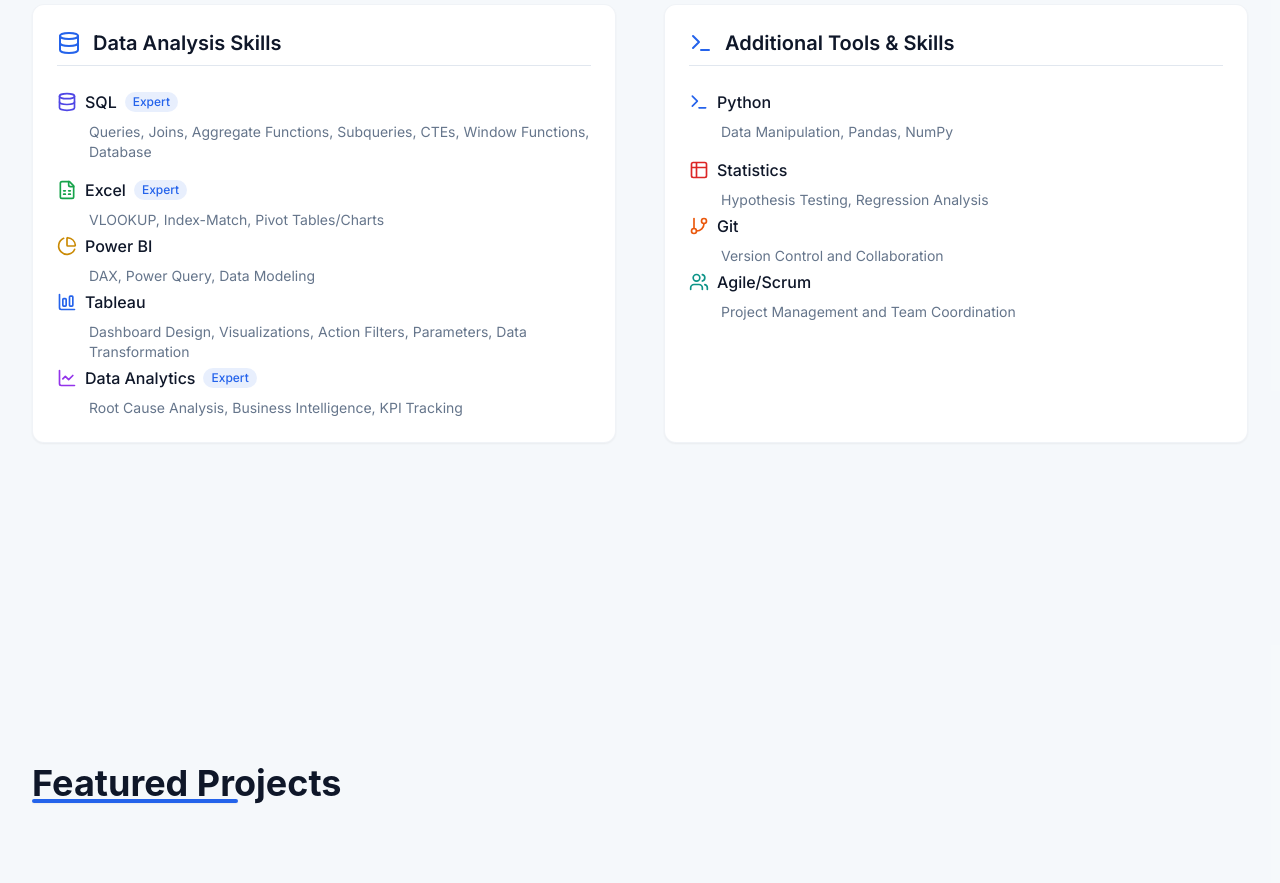
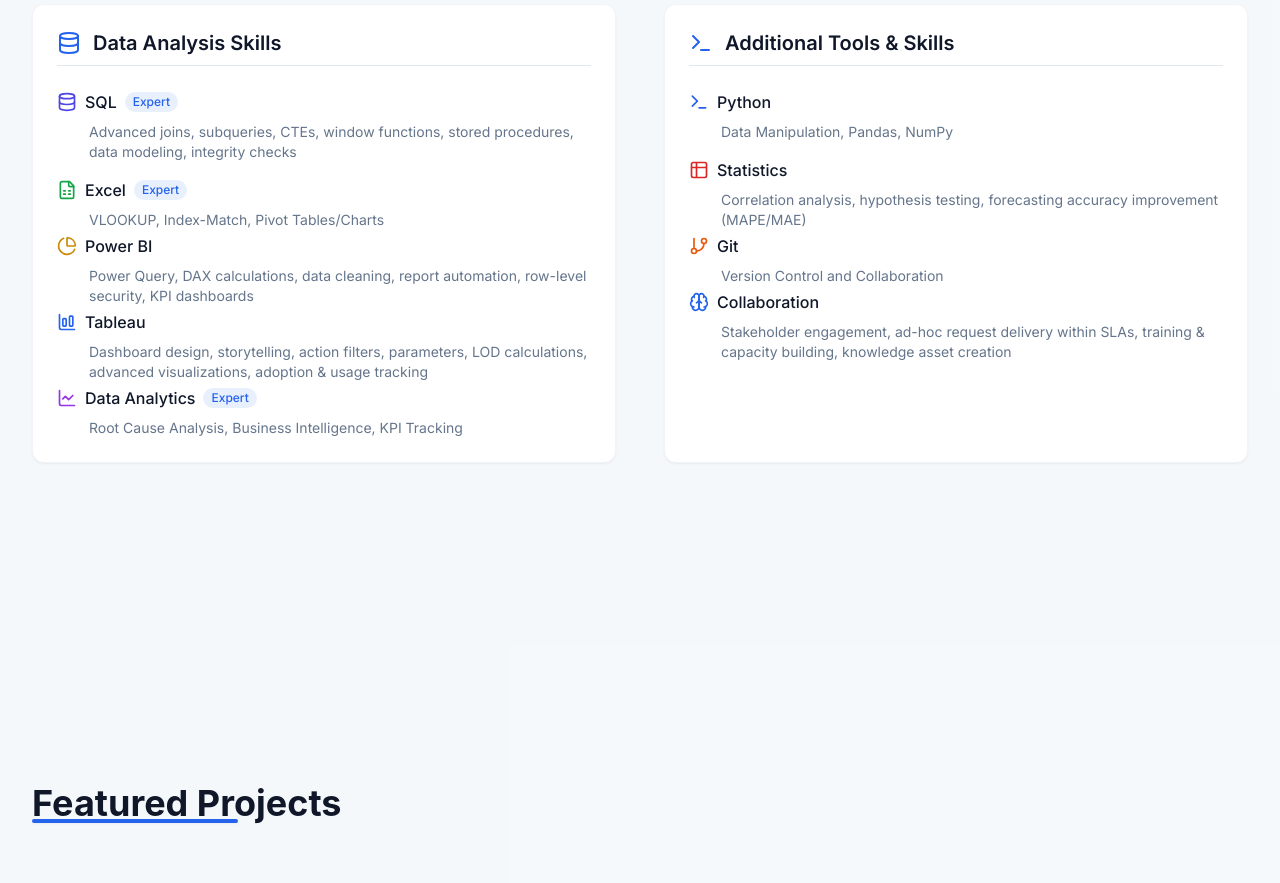
Before and after one commit to AmithGowda04/amithgowdaportfolio, a React (Vite) app: page / in a window 1280 px wide. Shown: the part 3420-4303 px from the top of the page. Built offline with nearby package versions, Linux system fonts and the light colour scheme.

Commit message:
Update Skills.tsx

```diff
--- a/src/components/Skills.tsx
+++ b/src/components/Skills.tsx
@@ -24,7 +24,7 @@ const skillCategories: SkillCategory[] = [
       {
         name: "SQL",
         level: 100,
-        description: "Queries, Joins, Aggregate Functions, Subqueries, CTEs, Window Functions, Database"
+        description: "Advanced joins, subqueries, CTEs, window functions, stored procedures, data modeling, integrity checks"
       },
       {
         name: "Excel",
@@ -34,12 +34,12 @@ const skillCategories: SkillCategory[] = [
       {
         name: "Power BI",
         level: 80,
-        description: "DAX, Power Query, Data Modeling"
+        description: "Power Query, DAX calculations, data cleaning, report automation, row-level security, KPI dashboards"
       },
       {
         name: "Tableau",
         level: 80,
-        description: "Dashboard Design, Visualizations, Action Filters, Parameters, Data Transformation"
+        description: "Dashboard design, storytelling, action filters, parameters, LOD calculations, advanced visualizations, adoption & usage tracking"
       },
       {
         name: "Data Analytics",
@@ -60,7 +60,7 @@ const skillCategories: SkillCategory[] = [
       {
         name: "Statistics",
         level: 70,
-        description: "Hypothesis Testing, Regression Analysis"
+        description: "Correlation analysis, hypothesis testing, forecasting accuracy improvement (MAPE/MAE)"
       },
       {
         name: "Git",
@@ -68,9 +68,9 @@ const skillCategories: SkillCategory[] = [
         description: "Version Control and Collaboration"
       },
       {
-        name: "Agile/Scrum",
+        name: "Collaboration",
         level: 80,
-        description: "Project Management and Team Coordination"
+        description: "Stakeholder engagement, ad-hoc request delivery within SLAs, training & capacity building, knowledge asset creation"
       },
     ]
   }
```
